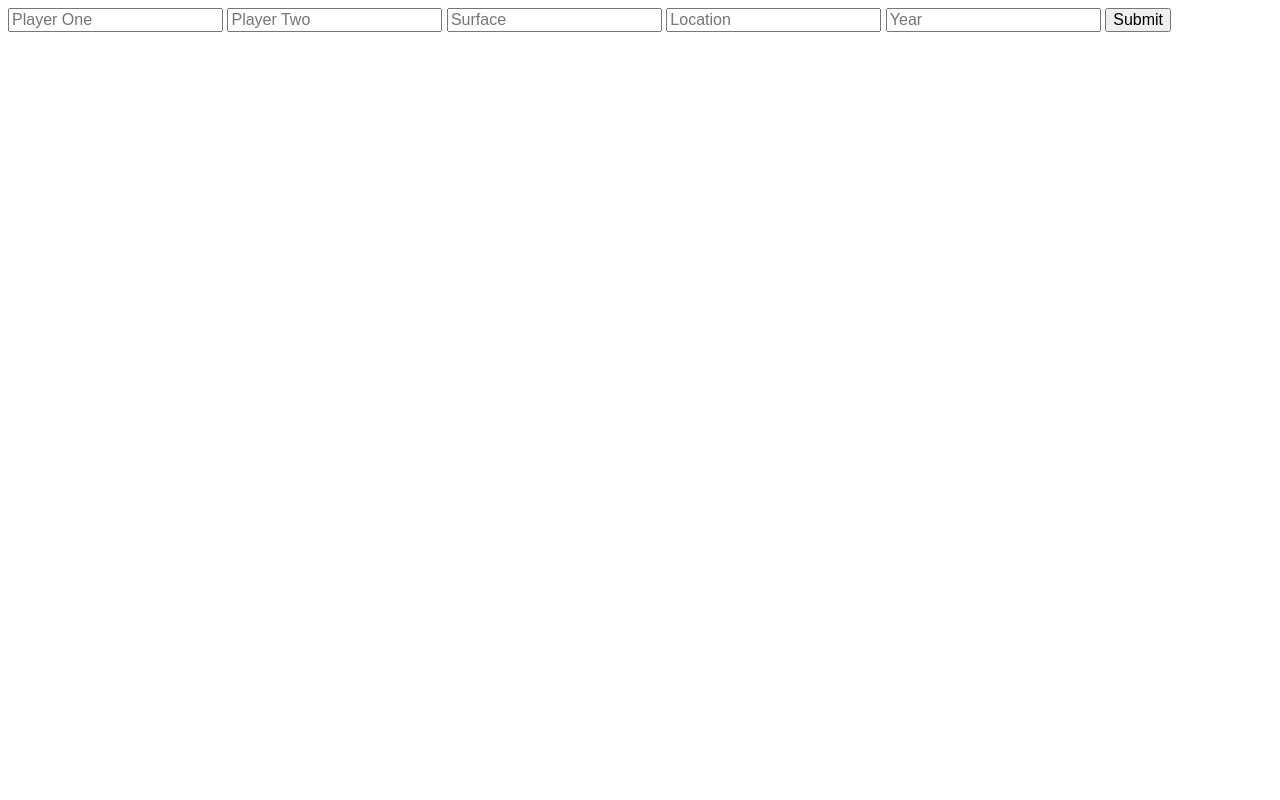
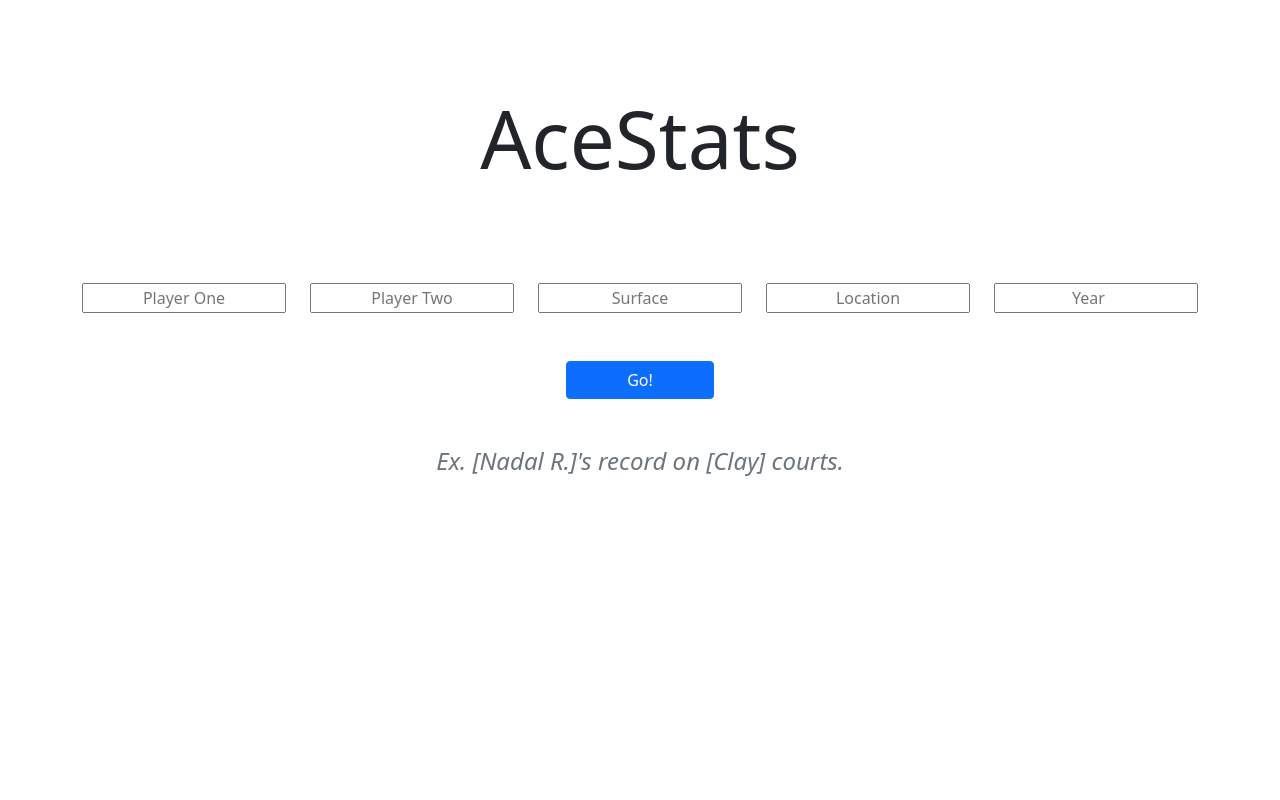
Before and after one commit to abhinavr2121/Rally_Records, a Flask app: template templates/index.html in a window 1280 px wide. Run offline with Flask 2, Linux system fonts and the light colour scheme; the template is opened without the code that fills it, so the values that code supplies are empty; some libraries are stand-ins or nearby versions.

Commit message:
started UI, bug fixes

```diff
--- a/features.txt
+++ b/features.txt
@@ -1,7 +1,5 @@
 - Better UI.
-- Turn all names into links (https://stackoverflow.com/questions/6180256/post-from-an-a-tag) to lead to individual player pages.
-- Turn all tournament names, years, and surfaces into links as above ^
-
-
 
 - H2H Average Games per Set each player
+
+- misnamed players showing up as different from original
--- a/main.py
+++ b/main.py
@@ -1,4 +1,4 @@
-from flask import Flask, render_template, request
+from flask import Flask, render_template, request, abort
 import pymongo
 import pandas as pd
 import json
@@ -54,7 +54,7 @@ def get_results(player = None, location = None):
 			route = 2
 		elif len(p1) == 0 and len(p2) == 0 and (len(surface) > 0 or len(location) > 0 or len(years) > 0):
 			query = {'$and': [{'Surface': {'$regex': surface}},
-							  {'Location': {'$regex': location}},
+							  {'Location': {'$regex': location, '$options': 'i'}},
 							  {'Date': {'$regex': '.*' + years + '.*', '$options': 'i'}}]}
 			route = 3
 
@@ -139,6 +139,12 @@ def get_results(player = None, location = None):
 		abort(404)
 
 
+@app.after_request
+def add_header(response):
+    response.headers['X-UA-Compatible'] = 'IE=Edge,chrome=1'
+    response.headers['Cache-Control'] = 'public, max-age=0'
+    return response
+
 @app.errorhandler(404)
 def error_handler():
 	return render_template('404.html')
--- /dev/null
+++ b/static/main.css
@@ -0,0 +1,30 @@
+body, html {
+	height: 100%;
+	width: 100%;
+}
+
+input {
+	text-align: center;
+}
+
+.title {
+	text-align: center;
+	padding-top: 7%;
+	padding-bottom: 7%;
+}
+
+.carousel h4 {
+	text-align: center;
+	font-style: italic;
+	vertical-align: middle;
+}
+
+input {
+	width: 100%;
+}
+
+button {
+	margin: 0 auto;
+	width: 20%;
+	display: block !important;
+}
--- a/templates/index.html
+++ b/templates/index.html
@@ -1,20 +1,74 @@
 <!DOCTYPE html>
+<html>
     <head>
+        <meta name="viewport" content="width=device-width, initial-scale=1">
+
+        <link href="https://cdn.jsdelivr.net/npm/bootstrap@5.0.0-beta2/dist/css/bootstrap.min.css" rel="stylesheet" integrity="sha384-BmbxuPwQa2lc/FVzBcNJ7UAyJxM6wuqIj61tLrc4wSX0szH/Ev+nYRRuWlolflfl" crossorigin="anonymous">
     	<link rel="stylesheet" href="//code.jquery.com/ui/1.12.1/themes/base/jquery-ui.css">
+        <link href="{{url_for('static',filename='main.css')}}?v=1.0" rel="stylesheet" type="text/css">
+
+
+    	<script src="https://cdn.jsdelivr.net/npm/bootstrap@5.0.0-beta2/dist/js/bootstrap.bundle.min.js" integrity="sha384-b5kHyXgcpbZJO/tY9Ul7kGkf1S0CWuKcCD38l8YkeH8z8QjE0GmW1gYU5S9FOnJ0" crossorigin="anonymous"></script>
+        <script src='https://cdn.jsdelivr.net/npm/chart.js@2.9.4/dist/Chart.min.js'></script>
         <script src="https://code.jquery.com/jquery-1.12.4.js"></script>
       	<script src="https://code.jquery.com/ui/1.12.1/jquery-ui.js"></script>
     </head>
-
-<div class="ui-widget">
+    <body>
+        <div class="container title">
+            <h1 class="display-1">AceStats</h1>
+        </div>
+        <div class="container">
             <form action="/results" method = 'POST'>
+                <div class="row">
+                    <div class="col">
             		  <input type="text" placeholder="Player One" name="p1" class="names">
+                    </div>
+                    <div class="col">
             		  <input type="text" placeholder="Player Two" name="p2" class="names">
+                    </div>
+                    <div class="col">
             		  <input type="text" placeholder="Surface" name="surface" id="surface">
+                    </div>
+                    <div class="col">
             		  <input type="text" placeholder="Location" name="location" id="location">
-        <input type="text" placeholder="Year" name="year" id = "year">
-		<input type="submit" value = 'Submit'>
+                    </div>
+                    <div class="col">
+                      <input type="number" placeholder="Year" name="year" id = "year" min = '2005', max = '2021'>
+                    </div>
+                </div>
+                <div class="row mt-5">
+                    <div class="col-md-8 offset-md-2">
+            		  <button class="btn btn-primary btn-large wt-50" type="submit">Go!</button>
+                    </div>
+                </div>
             </form>
         </div>
+        <div class="container carousel">
+            <div class="row mt-5">
+                <div class="col-md-8 offset-md-2">
+                    <div id="carouselExampleInterval" class="carousel-dark slide" data-bs-ride="carousel" data-bs-touch="false">
+                      <div class="carousel-inner">
+                        <div class="carousel-item active" data-bs-interval="3500">
+                          <h4 class="text-muted">Ex. [Nadal R.]'s record on [Clay] courts.</h4>
+                        </div>
+                        <div class="carousel-item" data-bs-interval="3500">
+                          <h4 class="text-muted">Ex. [2020]'s top performers on [Grass].</h4>
+                        </div>
+                        <div class="carousel-item" data-bs-interval="3500">
+                          <h4 class="text-muted">Ex. [Djokovic N.]'s career record.</h4>
+                        </div>
+                        <div class="carousel-item" data-bs-interval="3500">
+                          <h4 class="text-muted">Ex. Best performers at ATP [Madrid].</h4>
+                        </div>
+                        <div class="carousel-item" data-bs-interval="3500">
+                          <h4 class="text-muted">Ex. [Federer R.] vs. [Tsitsipas S.] head-to-head.</h4>
+                        </div>
+                      </div>
+                    </div>
+                </div>
+            </div>
+        </div>
+    </body>
     <script type="text/javascript">
     	$( function() {
             var names = {{ names | safe }};
@@ -24,6 +78,5 @@
             $( "#surface" ).autocomplete({ source: surface });
             $( ".names" ).autocomplete({ source: names });
             $( "#location" ).autocomplete({ source: locations });
-        $( "#year" ).autocomplete({ source: years });
-    });
-</script>
+        });</script>
+</html>
--- a/templates/results1.html
+++ b/templates/results1.html
@@ -1,6 +1,11 @@
 <!DOCTYPE html>
 <html>
 	<head>
+		<meta name="viewport" content="width=device-width, initial-scale=1">
+
+		<link src="static/main.css" rel="stylesheet">
+		<link href="https://cdn.jsdelivr.net/npm/bootstrap@5.0.0-beta2/dist/css/bootstrap.min.css" rel="stylesheet" integrity="sha384-BmbxuPwQa2lc/FVzBcNJ7UAyJxM6wuqIj61tLrc4wSX0szH/Ev+nYRRuWlolflfl" crossorigin="anonymous">
+		<script src="https://cdn.jsdelivr.net/npm/bootstrap@5.0.0-beta2/dist/js/bootstrap.bundle.min.js" integrity="sha384-b5kHyXgcpbZJO/tY9Ul7kGkf1S0CWuKcCD38l8YkeH8z8QjE0GmW1gYU5S9FOnJ0" crossorigin="anonymous"></script>
 		<script src='https://cdn.jsdelivr.net/npm/chart.js@2.9.4/dist/Chart.min.js'></script>
 	</head>
 	<body>
--- a/templates/results2.html
+++ b/templates/results2.html
@@ -1,6 +1,11 @@
 <!DOCTYPE html>
 <html>
 	<head>
+		<meta name="viewport" content="width=device-width, initial-scale=1">
+
+
+		<link href="https://cdn.jsdelivr.net/npm/bootstrap@5.0.0-beta2/dist/css/bootstrap.min.css" rel="stylesheet" integrity="sha384-BmbxuPwQa2lc/FVzBcNJ7UAyJxM6wuqIj61tLrc4wSX0szH/Ev+nYRRuWlolflfl" crossorigin="anonymous">
+		<script src="https://cdn.jsdelivr.net/npm/bootstrap@5.0.0-beta2/dist/js/bootstrap.bundle.min.js" integrity="sha384-b5kHyXgcpbZJO/tY9Ul7kGkf1S0CWuKcCD38l8YkeH8z8QjE0GmW1gYU5S9FOnJ0" crossorigin="anonymous"></script>
 		<script src='https://cdn.jsdelivr.net/npm/chart.js@2.9.4/dist/Chart.min.js'></script>
 	</head>
 	<body>
@@ -171,6 +176,7 @@
 					scales: {
 				    	yAxes: [{
 				    		ticks: {
+				    			reverse: true,
 				        		beginAtZero: true
 				        	}
 				      	}]
```
Also changed, not shown: templates/results3.html (+17 -7 lines). Lines whose indentation alone changed are shown as unchanged.
